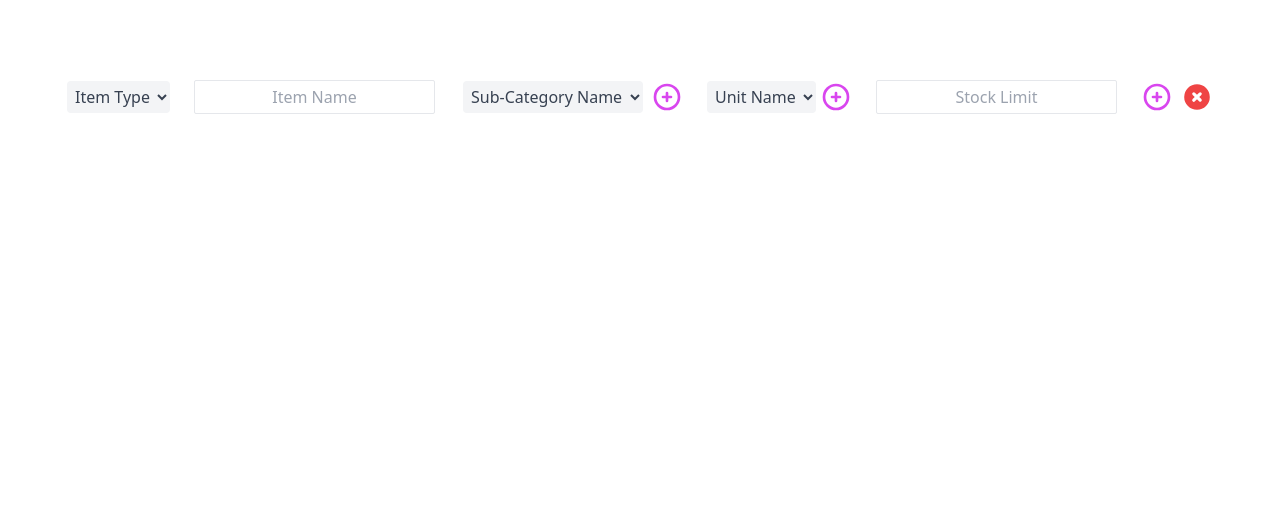
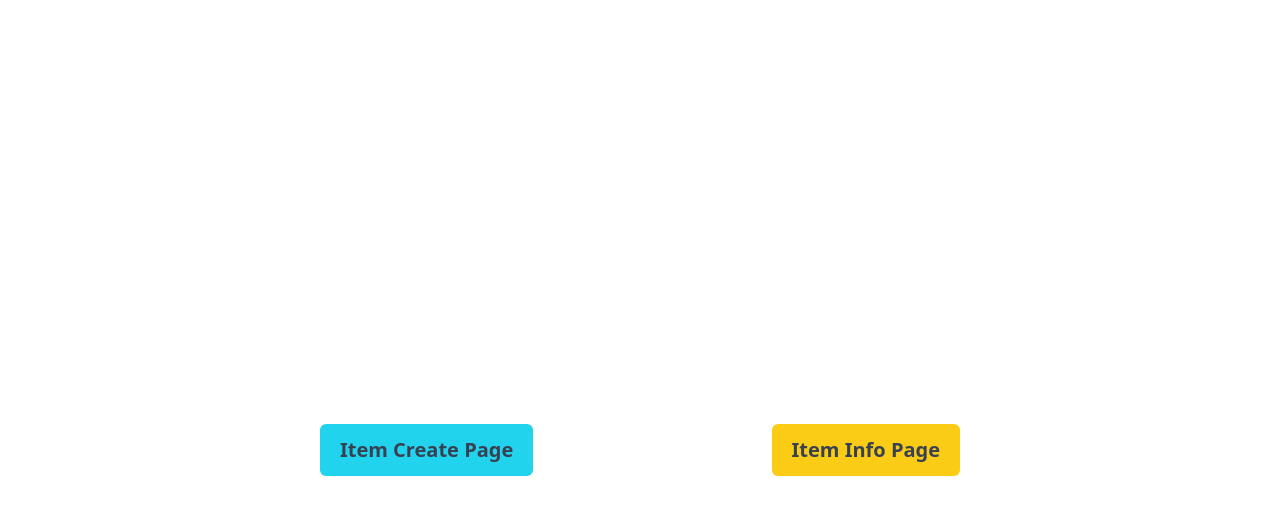
Before and after one commit to ImranAhmed26/Maliha-Assignment-frontend, a Next.js app: page / in a window 1280 px wide. Shown: the top 514 px of the page. Built offline with nearby package versions, Linux system fonts and the light colour scheme.

Commit message:
created the made the info page render dynamic data

```diff
--- a/components/category-list.js
+++ b/components/category-list.js
@@ -25,7 +25,7 @@ let units = [
   { name: "pound", value: "pound" },
 ];
 
-const ItemPage = () => {
+const ItemAddComponent = () => {
   // const [category, setCategory] = useState("");
   const [itemType, setItemType] = useState("");
   const [itemName, setItemName] = useState("");
@@ -42,13 +42,13 @@ const ItemPage = () => {
   console.log("sub items inside are ", subCategoryItems);
 
   return (
-    <div className=" text-gray-700 pt-20 mx-20 ">
-      <div className="flex gap-6  min-w-[70rem] max-w-[80rem] items-center justify-center ">
+    <div className=" text-gray-700 pt-20 mx-20 text-center font-medium text-xl cursor-default">
+      <div className="flex gap-9 py-2 min-w-[70rem] max-w-[80rem] items-center justify-center bg-white m-1 rounded-md ">
         <div className="">
           <select
             name="itemType"
             id="type"
-            className="bg-gray-100 p-1 rounded font-medium outline-none cursor-pointer"
+            className="bg-gray-100 p-2 rounded font-medium outline-none cursor-pointer"
             onChange={(event) => {
               event.preventDefault;
               setItemType(event.target.value);
@@ -142,7 +142,7 @@ const ItemPage = () => {
   );
 };
 
-export default ItemPage;
+export default ItemAddComponent;
 
 // useEffect(() => {
 //   axios({
--- a/package.json
+++ b/package.json
@@ -1,5 +1,6 @@
 {
   "name": "avenir-ip-ltd",
+  "proxy": "http://localhost:4000",
   "version": "0.1.0",
   "private": true,
   "scripts": {
--- a/pages/index.js
+++ b/pages/index.js
@@ -1,20 +1,35 @@
 import Head from "next/head";
-
-import ItemPage from "../components/category-list";
+import Router from "next/router";
 
 export default function Home() {
   return (
     <div>
       <Head>
         <title>Assignment</title>
-        <meta
-          name="description"
-          content=""
-        />
+        <meta name="description" content="" />
         <link rel="icon" href="/favicon.ico" />
       </Head>
-      <div className=" text-gray-800">
-        <ItemPage />
+      <div className="py-96">
+        <div className=" text-gray-800 text-xl font-semibold ">
+          <div className="flex justify-between px-80 py-10 mx-auto max-w-7xl">
+            <div
+              className="px-5 py-3 rounded-md bg-cyan-400 hover:bg-cyan-500 text-gray-700 transition-all duration-100 cursor-pointer "
+              onClick={() => {
+                Router.push("/item-info-create");
+              }}
+            >
+              Item Create Page
+            </div>
+            <div
+              className="px-5 py-3 rounded-md bg-yellow-400 hover:bg-yellow-500 text-gray-700 transition-all duration-100 cursor-pointer"
+              onClick={() => {
+                Router.push("/item-info-page");
+              }}
+            >
+              Item Info Page
+            </div>
+          </div>
+        </div>
       </div>
     </div>
   );
--- /dev/null
+++ b/pages/item-info-create.js
@@ -0,0 +1,14 @@
+import React from "react";
+import ItemAddComponent from "../components/category-list";
+
+const ItemInfoCreate = () => {
+  return (
+    <div>
+      <div>
+        <ItemAddComponent />
+      </div>
+    </div>
+  );
+};
+
+export default ItemInfoCreate;
--- /dev/null
+++ b/pages/item-info-page.js
@@ -0,0 +1,93 @@
+import axios from "axios";
+import React, { useEffect, useState } from "react";
+import ItemAddComponent from "../components/category-list";
+
+const ItemInfoCreate = () => {
+  const [data, setData] = useState([]);
+
+  const [subCategory, setSubCategory] = useState([]);
+
+  useEffect(() => {
+    const fetchItems = async () => {
+      const res = await axios.get("http://localhost:4000/api/v1/items");
+      setData(res.data);
+    };
+    fetchItems();
+  }, []);
+
+  console.log(data.items);
+
+  return (
+    <div className=" text-gray-700 pt-20 px-20 p-1 text-center font-medium text-xl cursor-default w-screen h-screen bg-gray-100 flex flex-col items-center">
+      <div className="flex gap-20 py-2 min-w-[70rem] max-w-[80rem] items-center justify-center bg-white m-1 rounded-md">
+        <div className="p-2 text-center w-40 capitalize ">Type</div>
+        <div className="p-2 text-center w-40 capitalize ">Name</div>
+        <div className="p-2 text-center w-60 capitalize ">Sub Category</div>
+        <div className="p-2 text-center w-40 capitalize ">Unit</div>
+        <div className="p-2 text-center w-40 capitalize ">Stock</div>
+      </div>
+      <div>
+        {data.items?.map((item) => {
+          return (
+            <div
+              key={item._id}
+              className="flex gap-20 py-2 min-w-[70rem] max-w-[80rem] items-center justify-center bg-white m-1 rounded-md "
+            >
+              <div className="">
+                <div className=" p-2 rounded w-40 capitalize ">
+                  {`${item.type ? item.type : "Null"}`}
+                </div>
+              </div>
+              <div>
+                <div className="p-1 text-center w-40 capitalize ">{item.name}</div>
+              </div>
+              <div className=" w-60">
+                <select
+                  name="sub-category"
+                  id="sub-category"
+                  className="bg-gray-100 p-1 rounded  outline-none cursor-pointer w-56 text-center"
+                  onChange={(event) => {
+                    event.preventDefault;
+                    setSubCategory(event.target.value);
+                  }}
+                >
+                  <option value="">Sub-Category Name</option>
+                  {item.subCategory.map((item) => {
+                    return (
+                      <option key={item} value="t-shirt">
+                        {item}
+                      </option>
+                    );
+                  })}
+                </select>
+              </div>
+              <div className="flex gap-1 p-1 text-center w-40 ">
+                <div className="w-4">
+                  <select
+                    name="unit"
+                    id="unit"
+                    className="bg-gray-100 p-1 rounded  outline-none cursor-pointer items-center"
+                  >
+                    <option value="volvo">Unit Name</option>
+                    {item.unit.map((item) => {
+                      return (
+                        <option key={item} value="t-shirt">
+                          {item}
+                        </option>
+                      );
+                    })}
+                  </select>
+                </div>
+              </div>
+              <div>
+                <div className="p-1 text-center w-40 ">{` ${item.stock}`}</div>
+              </div>
+            </div>
+          );
+        })}
+      </div>
+    </div>
+  );
+};
+
+export default ItemInfoCreate;
```
